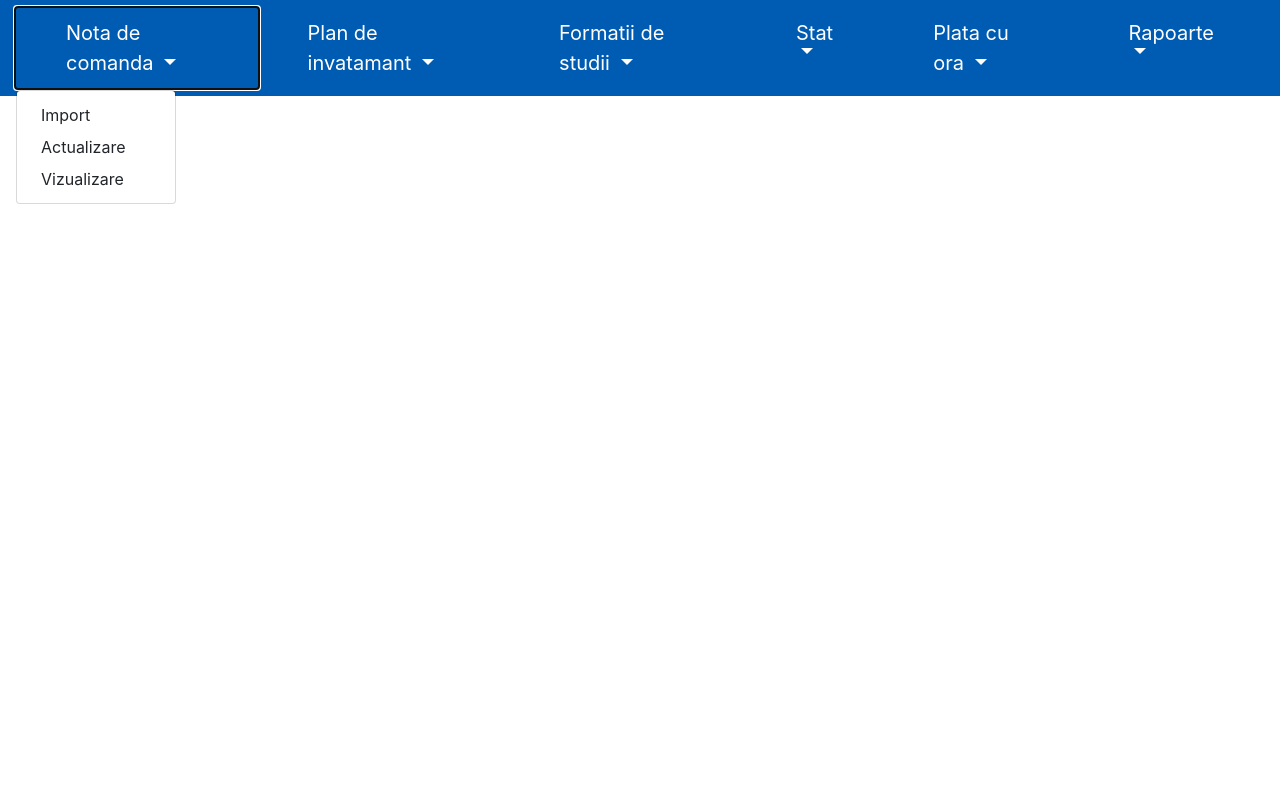
After one commit to DianaArsene/DisertatieD-D, a PHP site: page /meniu.php in a window 1280 px wide, after a click on "Nota de comanda". The commit adds this page. Run offline with PHP 8.4, Linux system fonts and the light colour scheme.

Commit message:
Cercetare sem2 anul 1 import plan si meniu

```diff
--- /dev/null
+++ b/indexStyle.css
@@ -0,0 +1,210 @@
+	.loginmodal-container {
+	  padding: 30px;
+	  max-width: 350px;
+	  width: 100% !important;
+	  background-color: #F7F7F7;
+	  margin: 0 auto;
+	  border-radius: 2px;
+	  box-shadow: 0px 2px 2px rgba(0, 0, 0, 0.3);
+	  overflow: hidden;
+	  font-family: roboto;
+	}
+
+	.loginmodal-container h1 {
+	  text-align: center;
+	  font-size: 1.8em;
+	  font-family: roboto;
+	}
+
+	.loginmodal-container input[type=submit] {
+	  width: 100%;
+	  display: block;
+	  margin-bottom: 10px;
+	  position: relative;
+	}
+
+	.loginmodal-container input[type=text], input[type=password] {
+	  height: 44px;
+	  font-size: 16px;
+	  width: 100%;
+	  margin-bottom: 10px;
+	  -webkit-appearance: none;
+	  background: #fff;
+	  border: 1px solid #d9d9d9;
+	  border-top: 1px solid #c0c0c0;
+	  /* border-radius: 2px; */
+	  padding: 0 8px;
+	  box-sizing: border-box;
+	  -moz-box-sizing: border-box;
+	}
+
+	.loginmodal-container input[type=text]:hover, input[type=password]:hover {
+	  border: 1px solid #b9b9b9;
+	  border-top: 1px solid #a0a0a0;
+	  -moz-box-shadow: inset 0 1px 2px rgba(0,0,0,0.1);
+	  -webkit-box-shadow: inset 0 1px 2px rgba(0,0,0,0.1);
+	  box-shadow: inset 0 1px 2px rgba(0,0,0,0.1);
+	}
+
+	.loginmodal {
+	  text-align: center;
+	  font-size: 14px;
+	  font-family: 'Arial', sans-serif;
+	  font-weight: 700;
+	  height: 36px;
+	  padding: 0 8px;
+	/* border-radius: 3px; */
+	/* -webkit-user-select: none;
+	  user-select: none; */
+	}
+
+	.loginmodal-submit {
+	  /* border: 1px solid #3079ed; */
+	  border: 0px;
+	  color: #fff;
+	  text-shadow: 0 1px rgba(0,0,0,0.1);
+	  background-color: #4d90fe;
+	  padding: 17px 0px;
+	  font-family: roboto;
+	  font-size: 14px;
+	  /* background-image: -webkit-gradient(linear, 0 0, 0 100%,   from(#4d90fe), to(#4787ed)); */
+	}
+
+	.loginmodal-submit:hover {
+	  /* border: 1px solid #2f5bb7; */
+	  border: 0px;
+	  text-shadow: 0 1px rgba(0,0,0,0.3);
+	  background-color: #357ae8;
+	  /* background-image: -webkit-gradient(linear, 0 0, 0 100%,   from(#4d90fe), to(#357ae8)); */
+	}
+
+	.loginmodal-container a {
+	  text-decoration: none;
+	  color: #666;
+	  font-weight: 400;
+	  text-align: center;
+	  display: inline-block;
+	  opacity: 0.6;
+	  transition: opacity ease 0.5s;
+	}
+
+	.login-help{
+	  font-size: 12px;
+	}
+	#frmLogin {
+		margin-top: 120px;
+		margin-left: 150px;
+		padding: 20px 60px;
+		margin-bottom: 50px;
+		background: #99ceff;
+		color: #555;
+		display: inline-block;
+		border-radius: 4px;
+		width: 400px;
+	}
+	.field-group {
+		margin-top:15px;
+	}
+	.input-field {
+		padding: 8px;
+		width: 200px;
+		border: #A3C3E7 1px solid;
+		border-radius: 4px;
+	}
+	/*.form-submit-button {
+		background: #65C370;
+		border: 0;
+		padding: 8px 20px;
+		border-radius: 4px;
+		color: #FFF;
+		text-transform: uppercase;
+	}*/
+	.member-dashboard {
+		padding: 40px;
+		background: #D2EDD5;
+		color: #555;
+		border-radius: 4px;
+		display: inline-block;
+	}
+	.member-dashboard a {
+		color: #FF0000;
+		text-decoration:none;
+	}
+	.error-message {
+		text-align:center;
+		color:#FF0000;
+	}
+	.label-style{
+		color:#ffffff;
+		padding-right:30px;
+	}
+	.label-style1{
+		color:#ffffff;
+		padding-right:35px;
+	}
+	.title_login{
+		float: right;
+		text-align: center;
+		margin-top: 0px;
+		font-family: "Times New Roman", Times, serif;
+	}
+	.title_login  h1{
+		margin-top: 0px;
+
+	}
+	.icon_login{
+		float: left;
+	}
+	.title_wrapper{
+		height: 100px;
+	}
+	.image_login{
+		float:right;
+		margin-top: 80px;
+		margin-right: 150px;
+	}
+	.footer_style{
+		padding-top: 80px;
+		height:70px;
+		background-color:#005cb3;
+	}
+	.header_login{
+		height:70px;
+		background-color:#005cb3;
+		padding-top: 10px;
+		padding-left: 20px;
+	}
+
+	.textMeniu {
+	    color: white !important;
+	    font-size: 20px !important;
+	    padding: 10px 50px!important;
+	}
+
+	.modificariContainer {
+		padding: 80px;
+		font-size: 20px;
+	}
+
+	.submitBtn {
+		background-color:#005cb3;
+		color:white;
+	}
+
+	.submitDiv {
+		padding-left: 15px;
+		padding-bottom: 20px;
+	}
+
+	.rowDiv {
+		padding-bottom: 20px
+	}
+
+	.titlu {
+		font-size: 30px;
+    	margin-bottom: 70px;
+	}
+
+	#importPlan {
+		display: none;
+	}
--- /dev/null
+++ b/meniu.php
@@ -0,0 +1,156 @@
+<?php
+session_start();
+$_SESSION["member_id"] = "";
+session_destroy();
+//header("Location: ./");
+//echo 'ggggg';
+?>
+
+<html>
+<head>
+	<link rel="stylesheet" href="https://maxcdn.bootstrapcdn.com/bootstrap/4.1.0/css/bootstrap.min.css">
+	<script src="https://ajax.googleapis.com/ajax/libs/jquery/3.3.1/jquery.min.js"></script>
+	<script src="https://cdnjs.cloudflare.com/ajax/libs/popper.js/1.14.0/umd/popper.min.js"></script>
+	<script src="https://maxcdn.bootstrapcdn.com/bootstrap/4.1.0/js/bootstrap.min.js"></script>
+
+	<link rel="stylesheet" type="text/css" href="indexStyle.css">
+</head>
+<body>
+
+	<!-- MENIU -->
+	<nav class="navbar navbar-expand-lg navbar-light " style="background-color: #005cb3;">
+
+	  <button class="navbar-toggler" type="button" data-toggle="collapse" data-target="#navbarText" aria-controls="navbarText" aria-expanded="false" aria-label="Toggle navigation">
+	    <span class="navbar-toggler-icon"></span>
+	  </button>
+	  <div class="collapse navbar-collapse" id="navbarText">
+	    <ul class="navbar-nav mr-auto">
+	      <li class="nav-item dropdown">
+	        <a class="nav-link dropdown-toggle textMeniu" href="#" id="navbarDropdownMenuLink" data-toggle="dropdown" aria-haspopup="true" aria-expanded="false">
+	          Nota de comanda
+	        </a>
+	        <div class="dropdown-menu" aria-labelledby="navbarDropdownMenuLink">
+	          <a class="dropdown-item" href="#" value="Import">Import</a>
+	          <a class="dropdown-item" href="#" value="Actualizare">Actualizare</a>
+	          <a class="dropdown-item" href="#" value="Vizualizare">Vizualizare</a>
+	        </div>
+	      </li>
+	      <li class="nav-item dropdown">
+	        <a class="nav-link dropdown-toggle textMeniu" href="#" id="navbarDropdownMenuLink" data-toggle="dropdown" aria-haspopup="true" aria-expanded="false">
+	          Plan de invatamant
+	        </a>
+	        <div class="dropdown-menu" aria-labelledby="navbarDropdownMenuLink">
+	          <a class="dropdown-item" href="#">Import</a>
+	          <a class="dropdown-item" href="#">Actualizare</a>
+	          <a class="dropdown-item" href="#">Vizualizare</a>
+	        </div>
+	      </li>
+	      <li class="nav-item dropdown">
+	        <a class="nav-link dropdown-toggle textMeniu" href="#" id="navbarDropdownMenuLink" data-toggle="dropdown" aria-haspopup="true" aria-expanded="false">
+	          Formatii de studii
+	        </a>
+	        <div class="dropdown-menu" aria-labelledby="navbarDropdownMenuLink">
+	          <a class="dropdown-item" href="#">Actualizare</a>
+	          <a class="dropdown-item" href="#">Vizualizare</a>
+	        </div>
+
+	      </li>
+	      <li class="nav-item dropdown">
+	        <a class="nav-link dropdown-toggle textMeniu" href="#" id="navbarDropdownMenuLink" data-toggle="dropdown" aria-haspopup="true" aria-expanded="false">
+	          Stat
+	        </a>
+	        <div class="dropdown-menu" aria-labelledby="navbarDropdownMenuLink">
+	          <a class="dropdown-item" href="#">Generare</a>
+	          <a class="dropdown-item" href="#">Actualizare</a>
+	          <a class="dropdown-item" href="#">Vizualizare</a>
+	        </div>
+	      </li>
+	      <li class="nav-item dropdown">
+	        <a class="nav-link dropdown-toggle textMeniu" href="#" id="navbarDropdownMenuLink" data-toggle="dropdown" aria-haspopup="true" aria-expanded="false">
+	          Plata cu ora
+	        </a>
+	        <div class="dropdown-menu" aria-labelledby="navbarDropdownMenuLink">
+	          <a class="dropdown-item" href="#">Generare</a>
+	          <a class="dropdown-item" href="#">Actualizare</a>
+	        </div>
+	      </li>
+	      <li class="nav-item dropdown">
+	        <a class="nav-link dropdown-toggle textMeniu" href="#" id="navbarDropdownMenuLink" data-toggle="dropdown" aria-haspopup="true" aria-expanded="false">
+	          Rapoarte
+	        </a>
+	        <div class="dropdown-menu" aria-labelledby="navbarDropdownMenuLink">
+	          <a class="dropdown-item" href="#">Raport1</a>
+	          <a class="dropdown-item" href="#">Raport2</a>
+	          <a class="dropdown-item" href="#">Raport3</a>
+	        </div>
+	      </li>
+	    </ul>
+	    <!--<span class="navbar-text">
+	      <img src="firstpage.png">
+	    </span> -->
+	  </div>
+	</nav>
+	<div id="importPlan" class="container modificariContainer">
+		<form>
+			<p class="titlu">Import Plan de Invatamant</p>
+			<div class="form-group row rowDiv">
+				<label for="inputEmail3" class="col-sm-2 col-form-label">An universitar</label>
+				<select id="anUniv" name="anUniv" class="col-sm-4">
+					<option value=""></option>
+					<option value="2017/2018">2017/2018</option>
+					<option value="2018/2019">2018/2019</option>
+					<option value="2019/2020">2019/2020</option>
+				</select>
+			</div>
+			<div class="form-group row rowDiv">
+				<label for="inputEmail3" class="col-sm-2 col-form-label">An de studiu</label>
+
+				<input type="email" class="form-control col-sm-4" id="inputEmail3" placeholder="An de studiu">
+
+			</div>
+			<div class="form-group row submitDiv">
+			    <label for="exampleInputFile class="col-sm-2 col-form-label"">Incarcati planul de invatamant</label>
+			    <input type="file" class="form-control-file col-sm-4" id="exampleInputFile" aria-describedby="fileHelp">
+			    <!--<small id="fileHelp" class="form-text text-muted">This is some placeholder block-level help text for the above input. It's a bit lighter and easily wraps to a new line.</small> -->
+			 </div>
+			<button type="submit" class="btn submitBtn">Submit</button>
+		</form>
+	</div>
+
+	<script type="text/javascript">
+		$('li > a').click(function (e) {
+	        e.preventDefault();
+	        var getMenuItem = $(this).text();
+	        $('div > a').click(function (e) {
+	        	e.preventDefault();
+	        	var getAction = $(this).text();
+	        	console.log('getMenuItem: ', getMenuItem);
+	        	console.log('getAction: ', getAction);
+	        	if(getMenuItem.includes("Plan de invatamant") && getAction == "Import") {
+	        		console.log('e aici!!!!');
+	        		document.getElementById('importPlan').style.display = 'block';
+	        	}
+
+	        	// TRIMITEM OPTIUNILE SELECTATE IN BACK-END
+	        	$.ajax({
+	        		type: 'POST',
+	        		url: 'helper.php',
+	        		data: { MenuItem: getMenuItem, Action: getAction},
+	        		success: function(result){
+	        			console.log('e ok!', result);
+	        			//$('#showResult').html(result);
+	        		}
+	        	});
+	        });
+	        /*$('ul.navbar-nav > li').removeClass('active');
+	        $(this).addClass('active');
+	        $(".navbar-brand").after(" <ul class=\"navbar-nav\"><li class=\"nav-item active\"> <a class=\"nav-link\" href=\"#\">" + getItem + "<span class=\"sr-only\">(current)<\/span><\/a> <\/li><\/ul> ");
+	        $('.navbar-toggler').click();*/
+    	});
+
+	</script>
+</body>
+<footer>
+
+</footer>
+</html>
```
Also changed, not shown: index.php (+3 -179 lines), 33642777_947982472050258_4228434949755109376_n.jpg (added).
